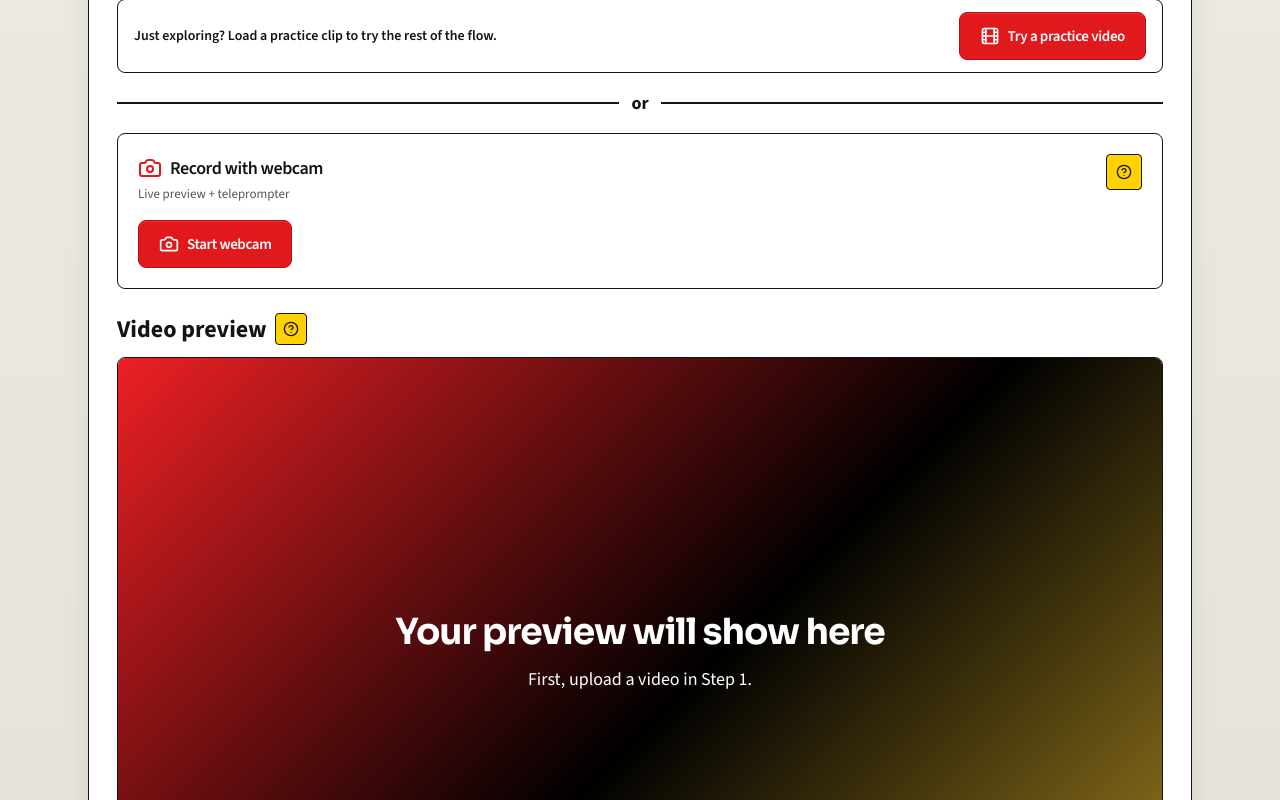
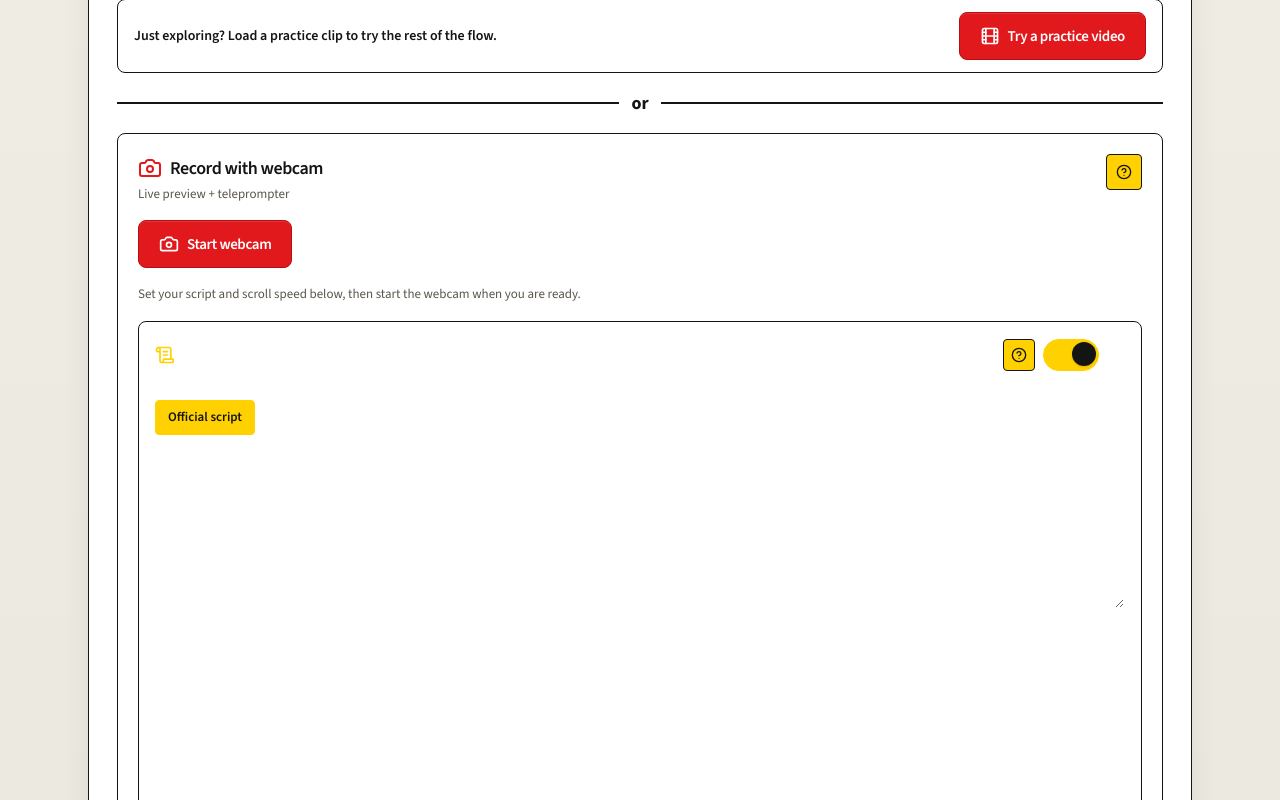
Before and after one commit to joshuawilliambell-cmd/clip-flow, a Next.js app: page / in a window 1280 px wide. Shown: the part 1400-2200 px from the top of the page. Built offline with nearby package versions, Linux system fonts and the light colour scheme.

Commit message:
Show teleprompter before webcam opens
Keeps script, speed, and on/off settings available while preparing to
record, and preserves that state when the live preview starts.

Co-authored-by: joshuawilliambell <joshuawilliambell@gmail.com>

```diff
--- a/src/components/WebcamRecorder.tsx
+++ b/src/components/WebcamRecorder.tsx
@@ -302,9 +302,9 @@ export function WebcamRecorder({
             time — before and during recording.
           </p>
           <p>
-            Edit the <strong>teleprompter</strong> script (or use the sample),
-            then tap <strong>Start recording</strong>. The words scroll so you
-            can read while looking near the camera.
+            Use the <strong>official</strong> script for your team size, or
+            upload your own. Set scroll speed, toggle On/Off, then tap{" "}
+            <strong>Start recording</strong>.
           </p>
           <p>
             Tap <strong>Stop</strong>, review the clip, then{" "}
@@ -313,8 +313,11 @@ export function WebcamRecorder({
         </HelpTip>
       </div>
 
+      {phase === "idle" || live ? (
+        <div className="mt-4 space-y-4">
           {phase === "idle" ? (
-        <div className="mt-4 flex flex-wrap gap-3">
+            <>
+              <div className="flex flex-wrap gap-3">
                 <button
                   type="button"
                   disabled={disabled}
@@ -325,15 +328,25 @@ export function WebcamRecorder({
                   Start webcam
                 </button>
               </div>
-      ) : null}
-
-      {live ? (
-        <div className="mt-4 space-y-4">
+              <p className="text-[13px] font-medium text-[var(--muted)]">
+                Set your script and scroll speed below, then start the webcam
+                when you are ready.
+              </p>
+            </>
+          ) : (
             <div className="how-banner">
               Live preview stays on · read the teleprompter while recording
             </div>
+          )}
 
-          <div className="grid gap-4 lg:grid-cols-[minmax(0,1.15fr)_minmax(18rem,0.85fr)]">
+          <div
+            className={
+              live
+                ? "grid gap-4 lg:grid-cols-[minmax(0,1.15fr)_minmax(18rem,0.85fr)]"
+                : undefined
+            }
+          >
+            {live ? (
               <div className="space-y-3">
                 <div className="relative overflow-hidden section-card bg-black">
                   <video
@@ -395,6 +408,7 @@ export function WebcamRecorder({
                   You can trim the clip on the timeline after you save it.
                 </p>
               </div>
+            ) : null}
 
             <Teleprompter recording={phase === "recording"} />
           </div>
```
Lines whose indentation alone changed are shown as unchanged.
